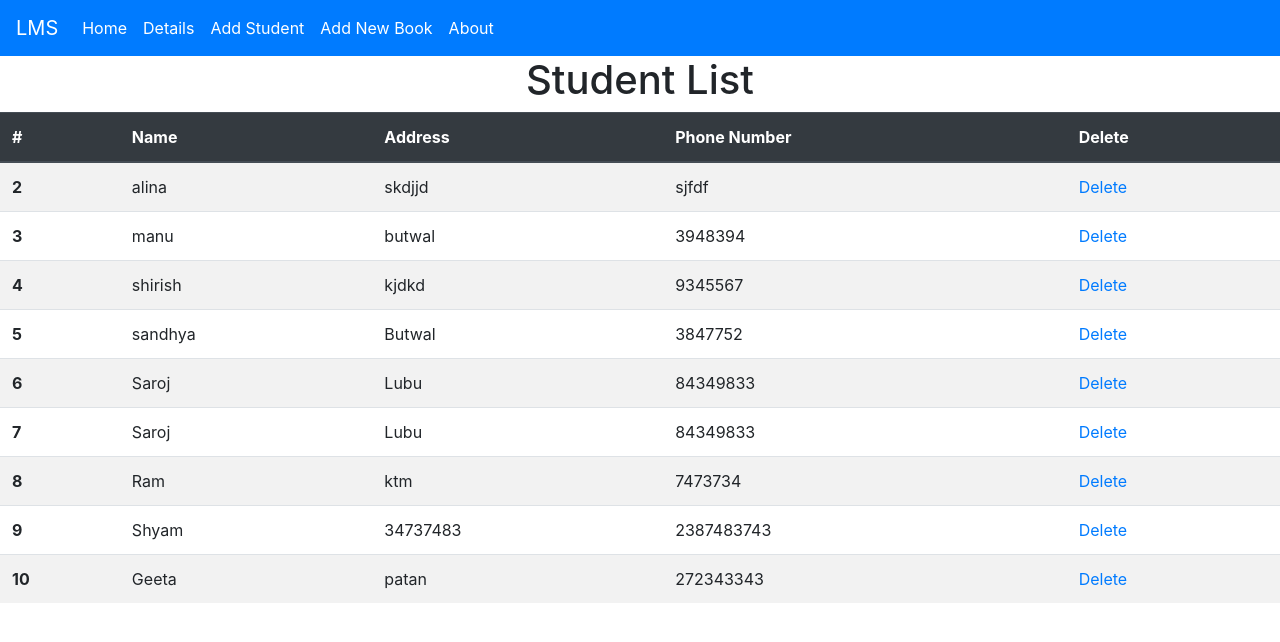
After one commit to prabodh44/django-lms-try, a Django app: page /lms/std/ in a window 1280 px wide. The commit adds this page. Shown: the top 642 px of the page. Run offline with Django 3.2, Linux system fonts and the light colour scheme; data comes from the database, SQL or seed files in the repository; both versions use the stored data as it was after the commit.

Commit message:
Added the code to delete the student records

```diff
--- a/lms/templates/lms/base.html
+++ b/lms/templates/lms/base.html
@@ -49,5 +49,9 @@
 
         {% endblock content %}
 
+
+  <script src="https://code.jquery.com/jquery-3.5.1.slim.min.js" integrity="sha384-DfXdz2htPH0lsSSs5nCTpuj/zy4C+OGpamoFVy38MVBnE+IbbVYUew+OrCXaRkfj" crossorigin="anonymous"></script>
+  <script src="https://cdn.jsdelivr.net/npm/popper.js@1.16.1/dist/umd/popper.min.js" integrity="sha384-9/reFTGAW83EW2RDu2S0VKaIzap3H66lZH81PoYlFhbGU+6BZp6G7niu735Sk7lN" crossorigin="anonymous"></script>
+  <script src="https://cdn.jsdelivr.net/npm/bootstrap@4.5.3/dist/js/bootstrap.min.js" integrity="sha384-w1Q4orYjBQndcko6MimVbzY0tgp4pWB4lZ7lr30WKz0vr/aWKhXdBNmNb5D92v7s" crossorigin="anonymous"></script>
 </body>
 </html>
--- /dev/null
+++ b/lms/templates/lms/form.html
@@ -0,0 +1,6 @@
+<form action="{% url 'edit_form' %}" method="post">
+    {% csrf_token %}
+    <label for="your_name">Your name: </label>
+    <input id="your_name" type="text" name="your_name" value="">
+    <input type="submit" value="OK">
+</form>
--- a/lms/templates/lms/index.html
+++ b/lms/templates/lms/index.html
@@ -10,7 +10,7 @@
     <div class="container">
         <div class="row">
             <div class="md-col-6 m-auto">
-                <h1>LMS System</h1>
+                <h1>LMS Systesm</h1>
             </div>
         </div>
     </div>
--- /dev/null
+++ b/lms/templates/lms/student.html
@@ -0,0 +1,50 @@
+{% extends 'lms/base.html' %}
+
+{% block title %}
+    Detail
+{% endblock  %}
+
+{% block content %}
+
+    <div class="container">
+        <div class="row">
+            <div class="md-col-6 m-auto">
+                <h1>Student List</h1>
+            </div>
+
+
+            </div>
+    </div>
+
+    <table class="table table-striped">
+                    <thead class="thead-dark">
+                        <tr>
+                            <th scope="col">#</th>
+                            <th scope="col">Name</th>
+                            <th scope="col">Address</th>
+                            <th scope="col">Phone Number</th>
+                            <th scope="col">Delete</th>
+                        </tr>
+                    </thead>
+                    <tbody>
+
+
+                            {% for student in student_list %}
+                                <tr>
+                                    <th scope="row"> {{ student.id }}</ th>
+                                    <td> {{ student.student_name }} </td>
+                                    <td> {{ student.student_address }} </td>
+                                    <td> {{ student.student_phone }} </td>
+                                    <td>
+                                        <a href="{% url  'delete'  student.id %}">Delete</a>
+                                    </td>
+                                </tr>
+
+                            {% endfor %}
+
+
+
+                </table>
+
+
+{% endblock content %}
--- a/lms/urls.py
+++ b/lms/urls.py
@@ -23,8 +23,12 @@ from . import views
 
 urlpatterns = [
     path('', views.index_view, name='index'),
-    path('/detail/', views.detail_view, name='detail'),
-    path('/addstudent/', views.addStudent_view, name='addstudent'),
-    path('/addnewbook/', views.addNewBook_view, name='addnewbook'),
-    path('/description/<int:student_id>', views.description_view, name='description'),
+    path('detail/', views.detail_view, name='detail'),
+    path('addstudent/', views.addStudent_view, name='addstudent'),
+    path('addnewbook/', views.addNewBook_view, name='addnewbook'),
+    path('description/<int:student_id>', views.description_view, name='description'),
+    path('form/', views.form_view, name='form'),
+    path('edit/', views.edit_form, name='edit_form'),
+    path('std/', views.student_view, name='student'),
+    path('delete/<int:student_id>', views.delete_view, name='delete'),
 ]
--- a/lms/views.py
+++ b/lms/views.py
@@ -15,7 +15,7 @@ def index_view(request):
 def detail_view(request):
     student_list = Student.objects.all()
     return render(request, 'lms/detail.html', {
-        'student_list' : student_list,
+        'student_list' : student_list
     })
 
 def addStudent_view(request):
@@ -28,7 +28,7 @@ def addStudent_view(request):
         # form.is_valid() returns false ASK Alina
         print("FORM Valid", form.is_valid())
         form = CreateStudent(request.POST)
-        # form.save()
+        form.save()
 
 
     return render(request, 'lms/addstudent.html', {'form':form})
@@ -46,5 +46,32 @@ def description_view(request, student_id):
     student = Student.objects.get(pk=student_id)
     return render(request, 'lms/description.html', {
         'student' : student,
-        'student_id' : student_id,
+        'student_id' : student_id
     })
+
+
+def form_view(request):
+
+    return render(request, 'lms/form.html', {})
+
+
+def edit_form(request):
+    # name = request.POST["name"]
+    # Student.objects.create(student_name=name)
+    return render(request, 'lms/index.html', {'std': 'prabodh'})
+
+
+def student_view(request):
+    student_list = Student.objects.all()
+    return render(request, 'lms/student.html', {'student_list':student_list})
+
+def delete_view(request, student_id):
+    print ("student_id ", student_id)
+    try:
+        student = Student.objects.get(pk=student_id)
+    except Student.DoesNotExist:
+        return redirect('index')
+
+    print(student.student_name, "will be deleted ")
+    student.delete()
+    return redirect('index')
--- a/skype_first_project/urls.py
+++ b/skype_first_project/urls.py
@@ -19,6 +19,6 @@ from django.urls import include, path
 
 urlpatterns = [
     # path('modelstry', include('modelstry.urls')),
-    path('lms', include('lms.urls')),
+    path('lms/', include('lms.urls')),
     path('admin/', admin.site.urls),
 ]
```
Also changed, not shown: db.sqlite3, 1 other file.
